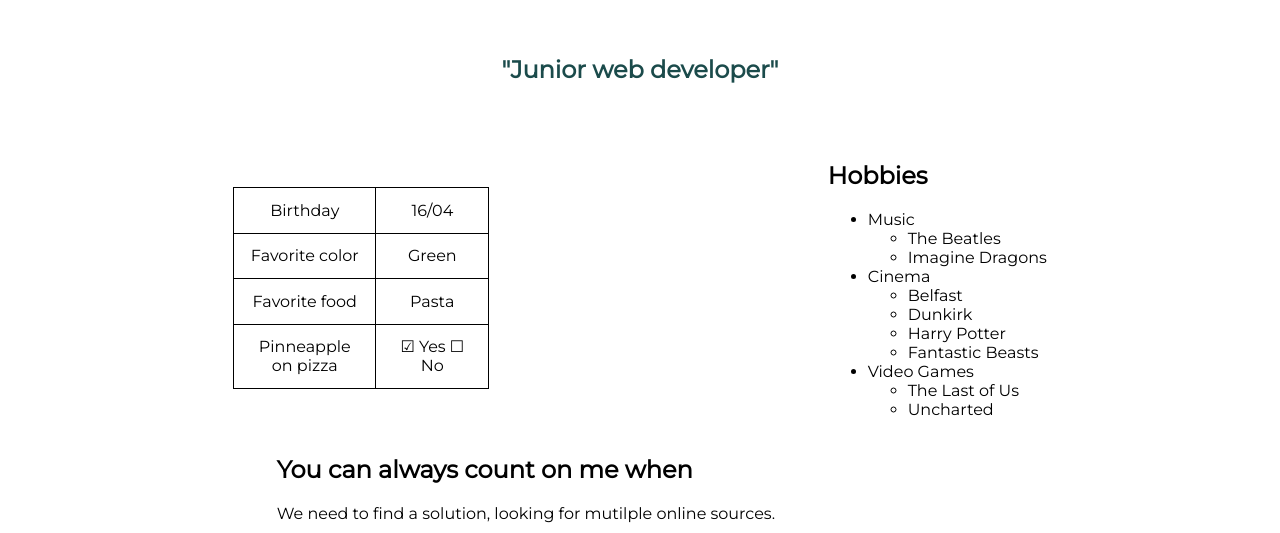
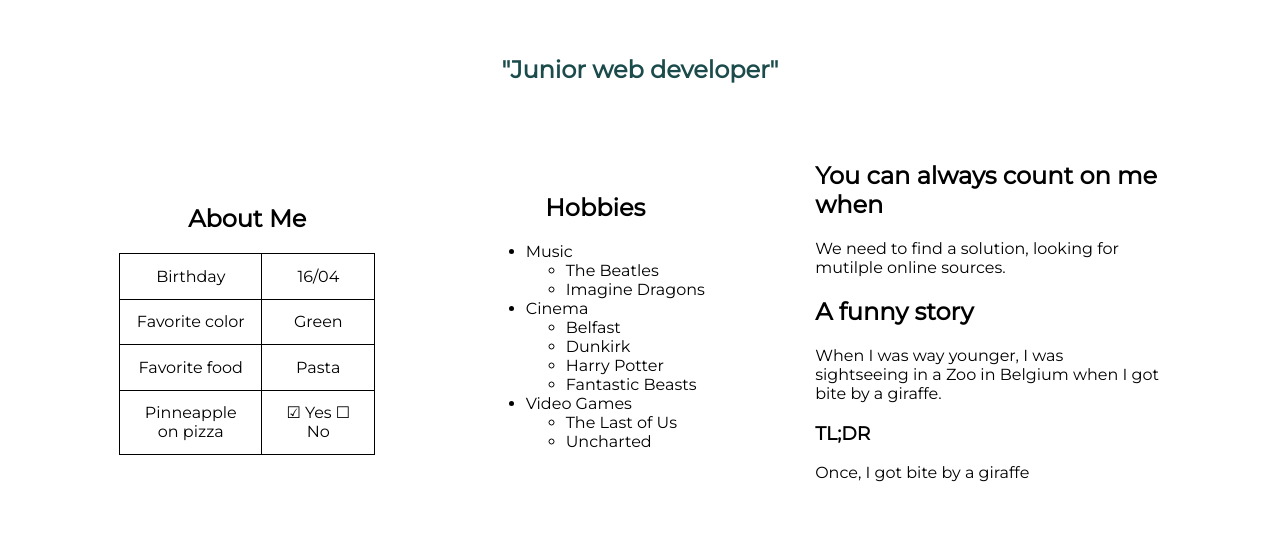
Before and after one commit to LydiaHaway/markdown-to-html, a plain HTML site: page index.html in a window 1280 px wide. Shown: the part 267-800 px from the top of the page. Drawn offline with Linux system fonts and the light colour scheme.

Commit message:
first commit

```diff
--- a/index.html
+++ b/index.html
@@ -23,6 +23,7 @@
       <div class="info">
         <div class="partOne">
           <section class="table">
+            <h2>About Me</h2>
             <table>
               <tr>
                 <td>Birthday</td>
--- a/style.css
+++ b/style.css
@@ -39,8 +39,13 @@ header img {
   margin-top: 5%;
 }
 
+.table h2,
+.hobbies h2 {
+  text-align: center;
+}
+
 table,
-th,
+tr,
 td {
   border: 1px solid black;
 }
@@ -49,7 +54,7 @@ table {
   border-collapse: collapse;
 }
 
-th,
+tr,
 td {
   text-align: center;
   width: 25%;
@@ -62,6 +67,10 @@ td {
   align-items: center;
   justify-content: space-around;
   margin-top: 5%;
+}
+
+.partThree {
+  width: 30%;
 }
 
 footer {
```
